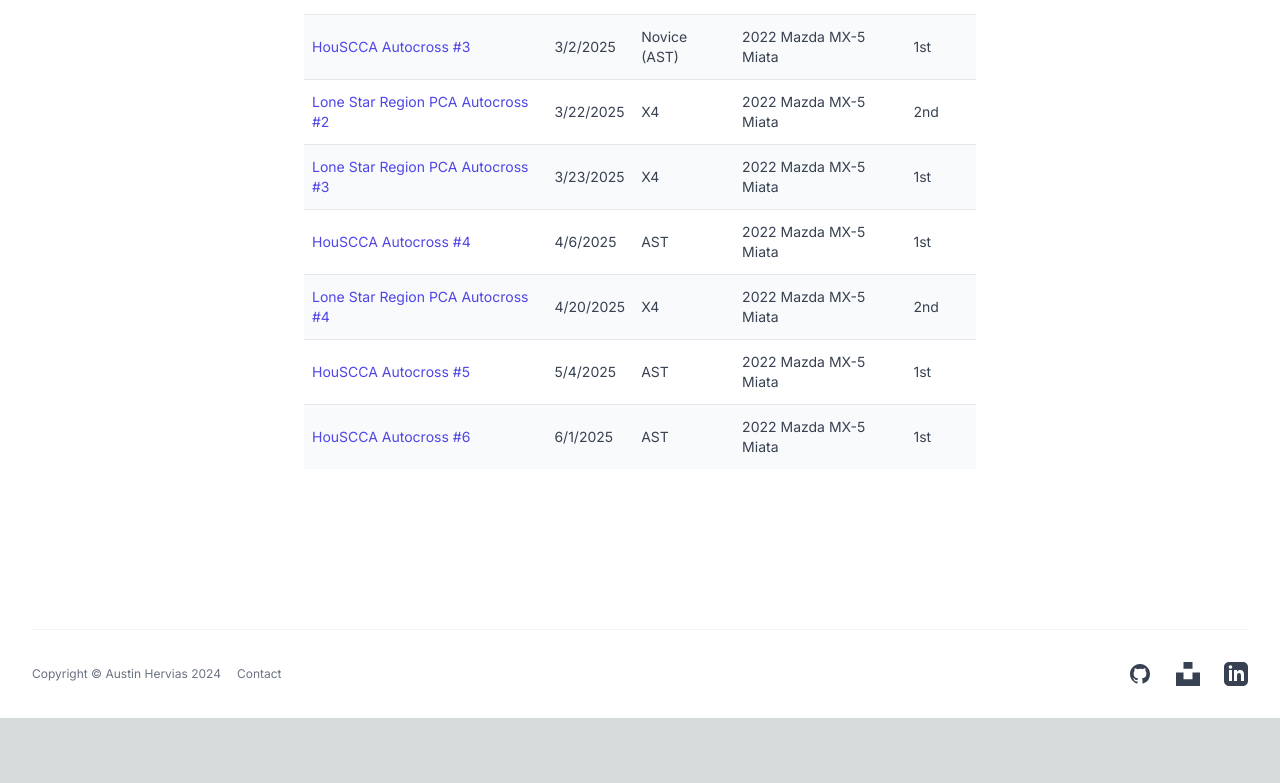
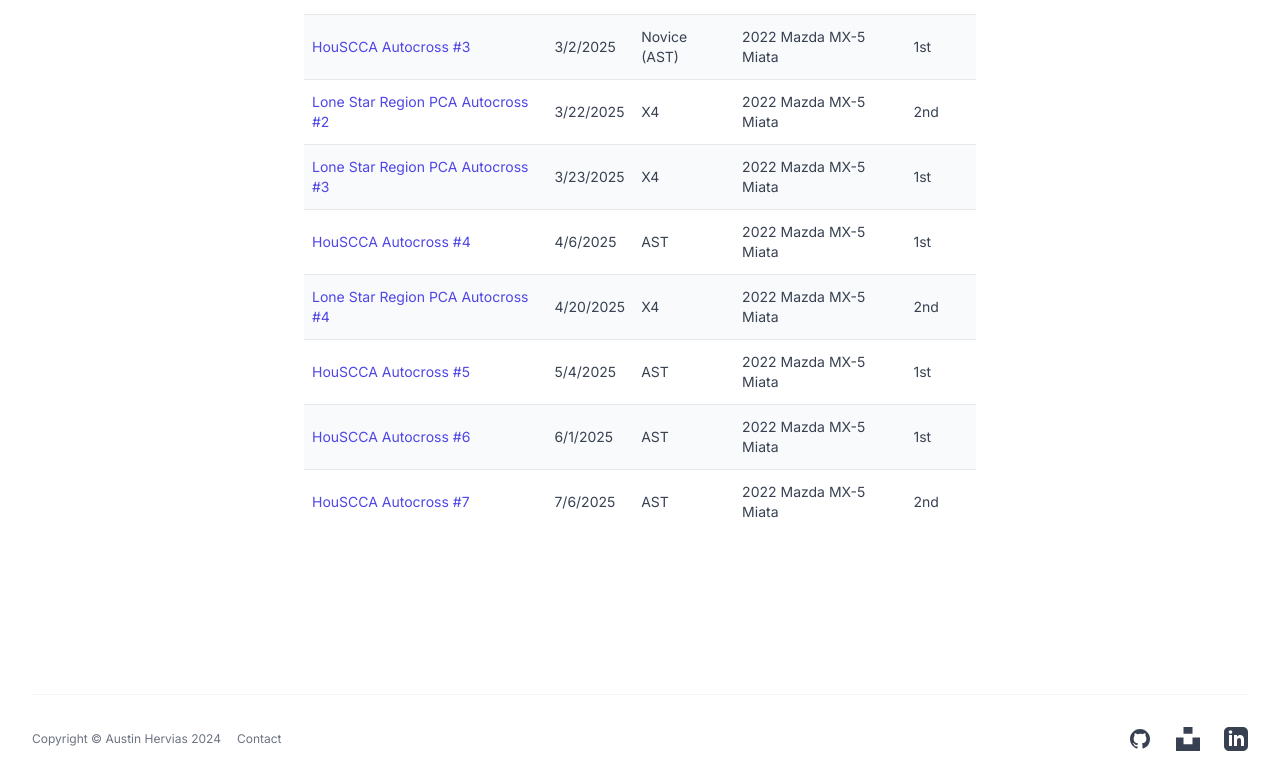
Before and after one commit to ahervias77/ahervias_site, a Next.js app: page /racing in a window 1280 px wide. Shown: the part 1635-2418 px from the top of the page. Before the commit the page ends 2353 px from the top, so only its background shows below. Built offline with nearby package versions, Linux system fonts and the light colour scheme.

Commit message:
Add 2025.07.06 autocross result

```diff
--- a/src/app/racing/page.tsx
+++ b/src/app/racing/page.tsx
@@ -89,6 +89,14 @@
         position: '1st',
         videoUrl: 'https://www.youtube.com/watch?v=DyulJyr7ha8'
       },
+      {
+        eventName: 'HouSCCA Autocross #7',
+        date: '7/6/2025',
+        class: 'AST',
+        car: '2022 Mazda MX-5 Miata',
+        position: '2nd',
+        videoUrl: 'https://www.youtube.com/watch?v=bQQ66NB6DCU'
+      },
     ]
   },
 ]
```
